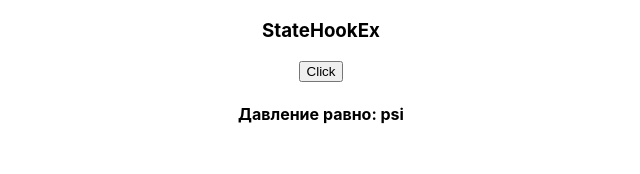
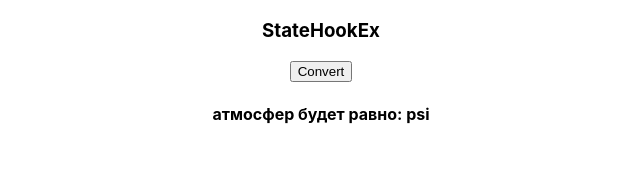
Before and after one commit to Saoa35/my-app_6-hooks, a React (Create React App) app: page / in a window 1280 px wide. Shown: the top 174 px of the page, without its empty margins (319-959 px from the left). Built offline with nearby package versions, Linux system fonts and the light colour scheme.

Commit message:
created EffectHookEx comp.

```diff
--- /dev/null
+++ b/src/components/EffectHookEx/EffectHookEx.js
@@ -0,0 +1 @@
+import React from "react";
--- a/src/components/StateHookEx/StateHookEx.js
+++ b/src/components/StateHookEx/StateHookEx.js
@@ -17,9 +17,9 @@ const StateHookEx = () => {
     <div>
         <h3>StateHookEx</h3>
         <button onClick={handleClick}>
-          Click
+          Convert
         </button>
-        <h4>Давление равно: {psi} psi</h4>
+        <h4>{atm} атмосфер будет равно: {psi} psi</h4>
     </div>
   )
 }
```
